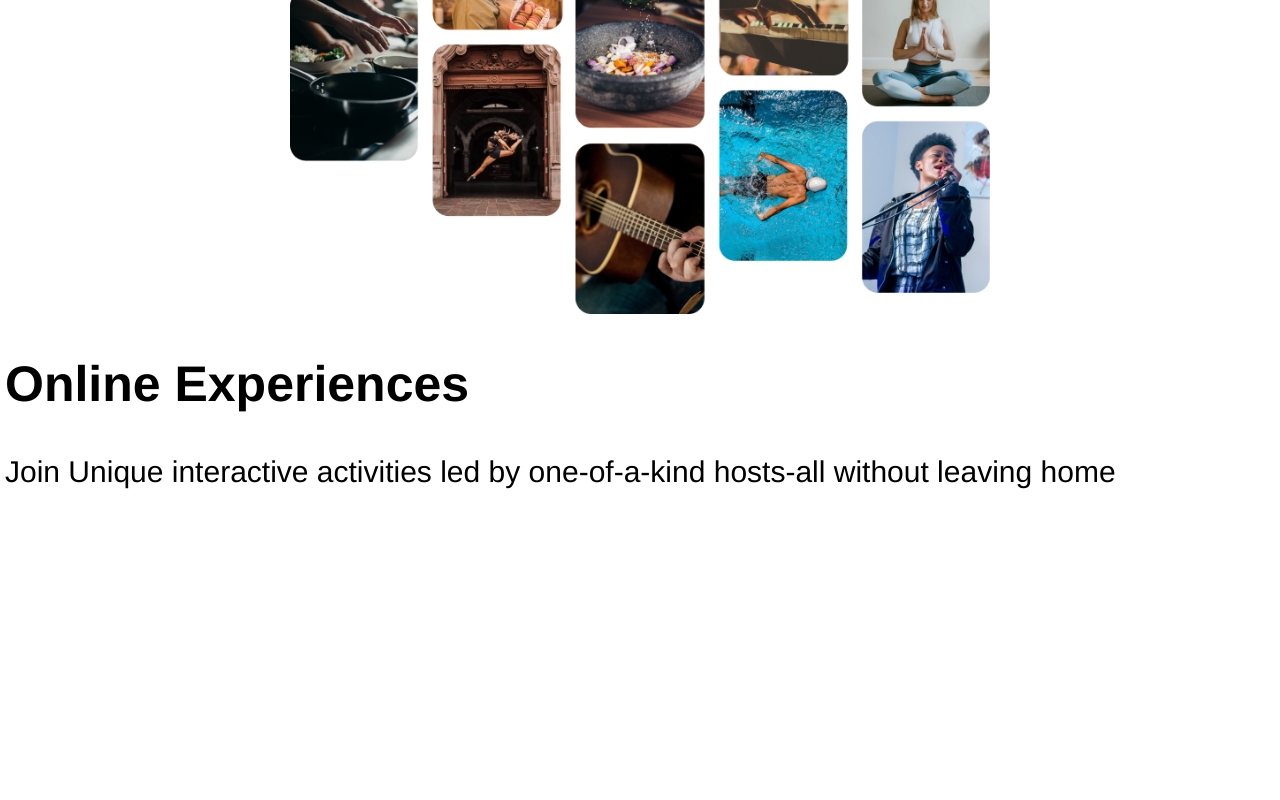
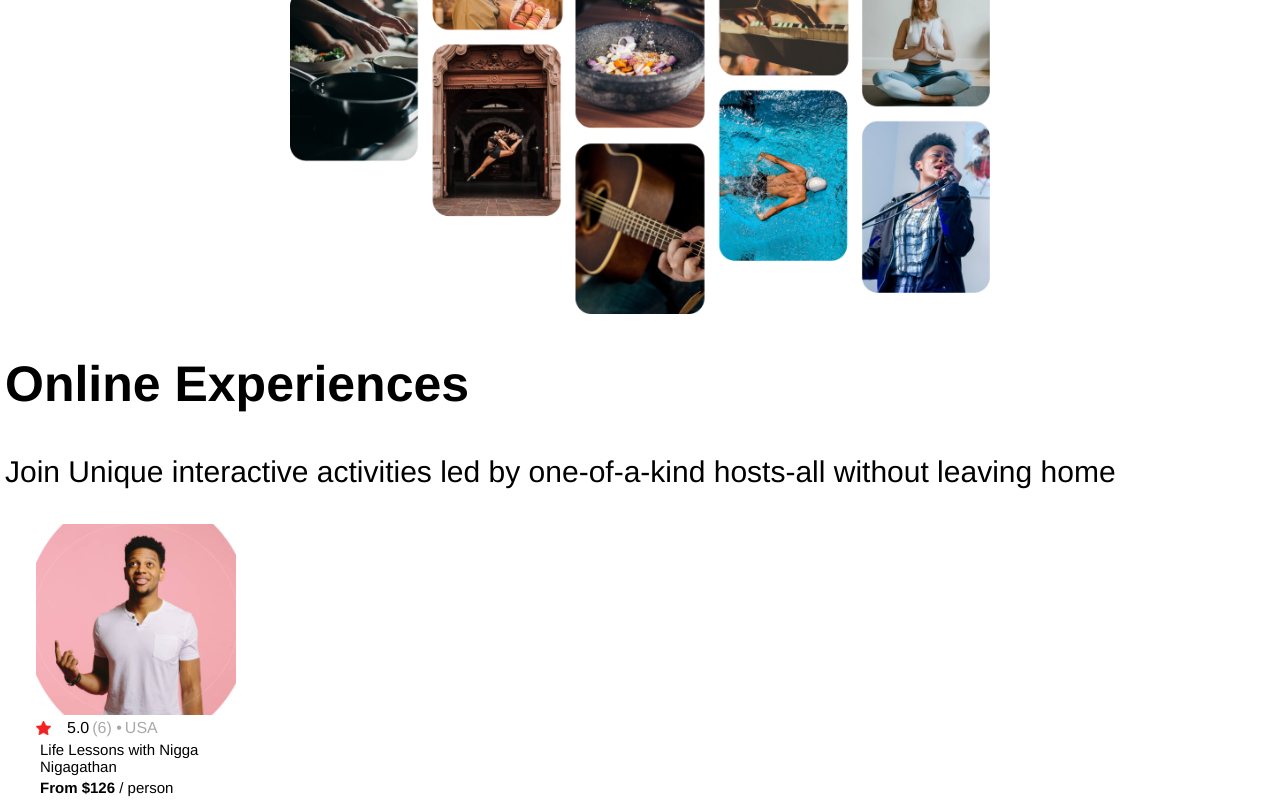
Before and after one commit to Telamon25346/testing, a React (Vite) app: page / in a window 1280 px wide. Shown: the part 188-988 px from the top of the page. Before the commit the page ends 800 px from the top, so only its background shows below. Built offline with nearby package versions, Linux system fonts and the light colour scheme.

Commit message:
updated site

```diff
--- a/index.html
+++ b/index.html
@@ -4,7 +4,7 @@
     <meta charset="UTF-8" />
     <link rel="icon" type="image/svg+xml" href="/vite.svg" />
     <meta name="viewport" content="width=device-width, initial-scale=1.0" />
-    <title>Vite + React</title>
+    <title>AirBNBclone</title>
   </head>
   <body>
     <div id="root"></div>
--- /dev/null
+++ b/src/Components/card.css
@@ -0,0 +1,44 @@
+
+.card img {
+    width: 200px;
+}
+
+.card {
+    font-family: "Helvetica Neue", Helvetica, Arial, sans-serif;
+    margin-left: 20px;
+}
+
+.card p{
+    font-family: "Helvetica Neue", Helvetica, Arial, sans-serif;
+    font-size: 15px;
+    margin: 4px;
+    margin-left: 20px;
+}
+
+.lifelessons {
+    max-width: 200px;
+}
+
+
+.cardstats {
+    display: flex;
+    align-items: center;
+}
+
+.rating {
+    margin-left: 3px;
+    color: darkgray;
+}
+
+.USA {
+    margin-left: 3px;
+    color: darkgray;
+}
+
+.bold {
+    font-weight: bold;
+}
+.cardstats img {
+    width: 15px;
+    margin-right: 1rem;
+}
--- /dev/null
+++ b/src/Components/card.jsx
@@ -0,0 +1,23 @@
+import './card.css'
+import ManImage from '../assets/man.png'
+import StarImage from '../assets/star.png'
+
+function CardBoy () {
+    return (
+        <>
+        <div className='card'>
+            <img src={ManImage}></img>
+            <div className='cardstats'>
+                <img src={StarImage} className='starimage'></img>
+                <span>5.0</span>
+                <span className='rating'>(6) •</span>
+                <span className='USA'>USA</span>
+            </div>
+            <p className='lifelessons'> Life Lessons with Nigga Nigagathan</p>
+            <p> <span className='bold'> From $126 </span> / person</p>
+        </div>
+        </>
+    )
+}
+
+export default CardBoy;
--- a/src/Components/heropage.jsx
+++ b/src/Components/heropage.jsx
@@ -10,8 +10,7 @@ function HeroPage ()
             <h1 className="hero-h1">Online Experiences</h1>
             <p className="hero-text"> Join Unique interactive activities led by one-of-a-kind hosts-all without leaving home</p>
         </section>
-        </>
-
+      </>
     )
 }
 
--- a/src/main.jsx
+++ b/src/main.jsx
@@ -3,10 +3,12 @@ import ReactDOM from 'react-dom/client'
 import NavBar from './Components/navbar.jsx'
 import HeroPage from './Components/heropage.jsx'
 import './index.css'
+import CardBoy from './Components/card.jsx'
 
 ReactDOM.createRoot(document.getElementById('root')).render(
   <React.StrictMode>
     <NavBar />
     <HeroPage />
+    <CardBoy />
   </React.StrictMode>,
 )
```
Also changed, not shown: src/assets/man.png (added), src/assets/star.png (added).
